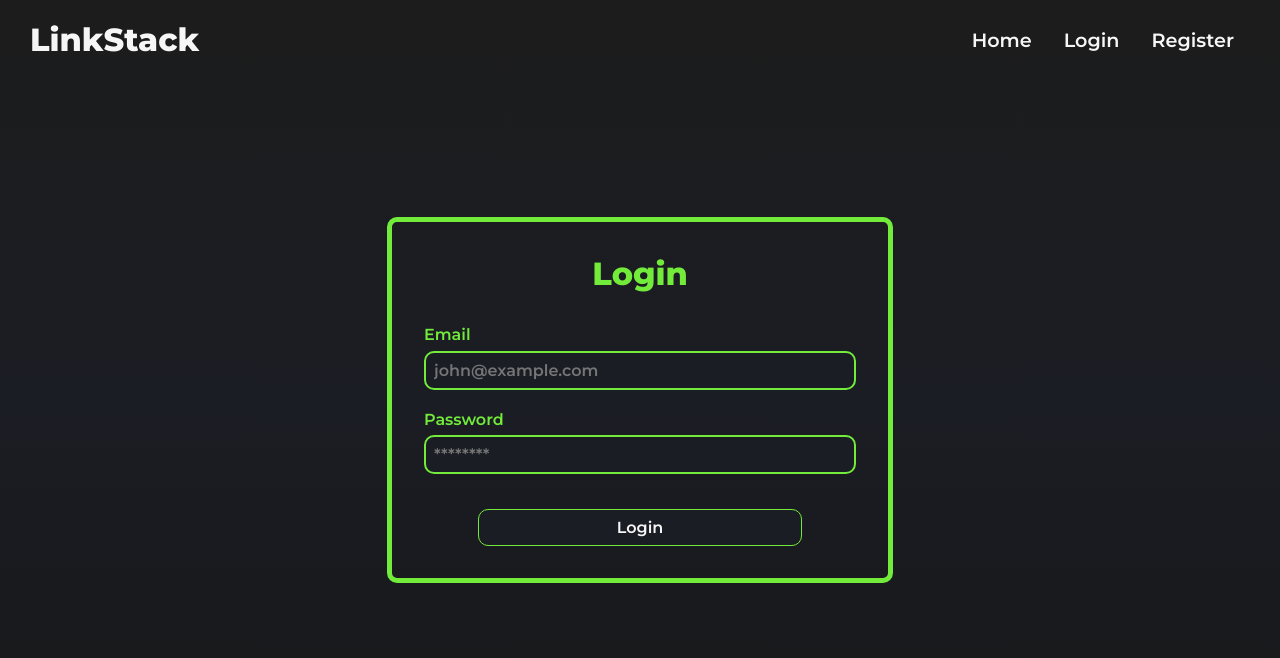
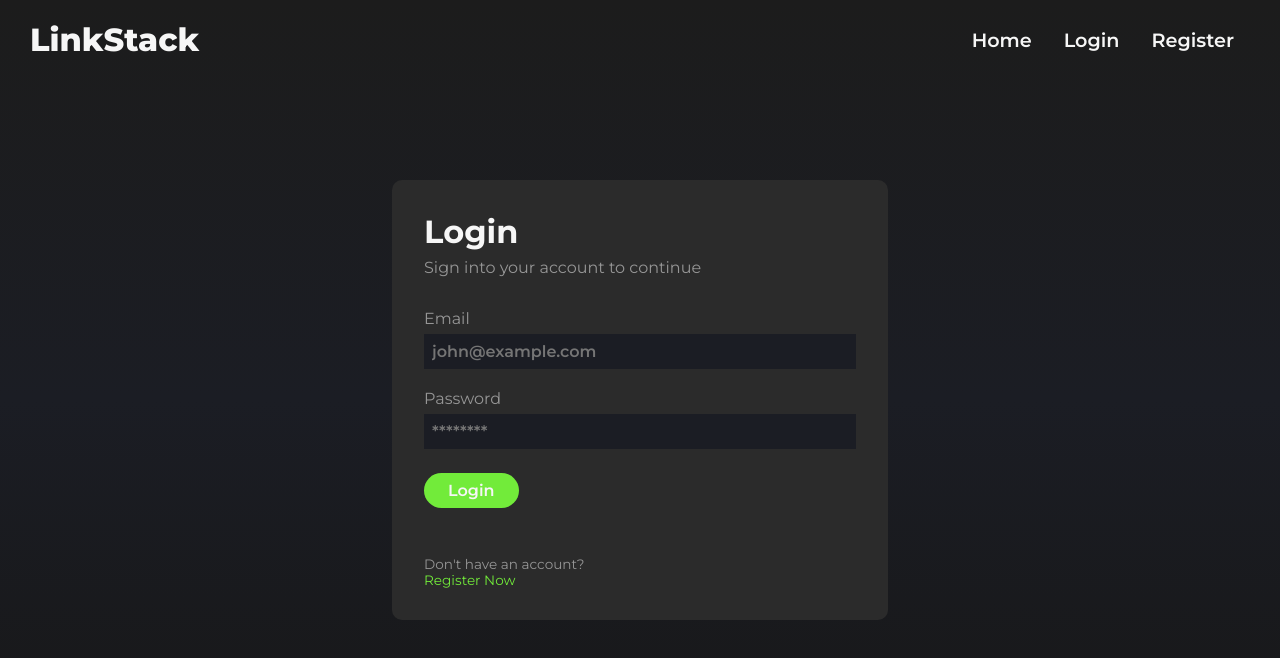
Before and after one commit to VincenzoMeschi/LinkStack, a React (Create React App) app in the folder client/: page /login in a window 1280 px wide. Shown: the top 658 px of the page. Built offline with nearby package versions, Linux system fonts and the light colour scheme.

Commit message:
Modify theme

```diff
--- a/client/src/pages/login/Login.jsx
+++ b/client/src/pages/login/Login.jsx
@@ -42,6 +42,7 @@ const Login = () => {
       <div className="center-form-wrapper">
         <div className="login-container">
           <h1>Login</h1>
+          <h4>Sign into your account to continue</h4>
           <form onSubmit={handleSubmit}>
             <div className="login-form-inputs">
               <div className="input-field">
@@ -56,6 +57,10 @@ const Login = () => {
               <button type="submit">Login</button>
             </div>
           </form>
+          <div className="register-link">
+            <p>Don't have an account?</p>
+            <a href="/register">Register Now</a>
+          </div>
         </div>
       </div>
     </main>
--- a/client/src/pages/login/login.css
+++ b/client/src/pages/login/login.css
@@ -10,32 +10,39 @@
   display: flex;
   flex-direction: column;
   justify-content: center;
-  align-items: center;
+  align-items: left;
   border-radius: 10px;
   padding: 2em;
   width: min-content;
-  border: 5px solid var(--apple-green);
+  background-color: var(--light-charcoal);
 }
 
 .login-container h1 {
   font-family: "Montserrat";
-  font-weight: 800;
+  font-weight: 700;
   font-size: 2rem;
-  color: var(--apple-green);
-  margin-bottom: 1em;
+  color: var(--alice-blue);
+  margin-bottom: 0.2em;
+}
+
+.login-container h4 {
+  font-family: "Montserrat";
+  font-weight: 400;
+  font-size: 1rem;
+  color: var(--faded-white);
+  margin-bottom: 2em;
 }
 
 form .login-form-inputs {
-  display: block;
   width: 100%;
 }
 
 form .login-form-inputs label {
   font-family: "Montserrat";
-  font-weight: 600;
+  font-weight: 400;
   font-size: 1rem;
   padding-bottom: 0.4em;
-  color: var(--apple-green);
+  color: var(--faded-white);
 }
 
 form .login-form-inputs .input-field {
@@ -45,9 +52,8 @@ form .login-form-inputs .input-field {
 }
 
 form .login-form-inputs .input-field input {
-  border: 2px solid var(--apple-green);
-  border-radius: 10px;
   background-color: var(--charcoal);
+  border: none;
   padding: 0.5em;
   font-family: "Montserrat";
   font-weight: 600;
@@ -58,22 +64,39 @@ form .login-form-inputs .input-field input {
 
 .login-form-inputs button {
   display: block;
-  border: 1.5px solid var(--apple-green);
-  border-radius: 10px;
-  padding: 0.5em;
+  border: none;
+  border-radius: 50px;
+  padding: 0.5em 1.5em;
   font-family: "Montserrat";
   font-weight: 600;
   font-size: 1rem;
   color: var(--alice-blue);
-  background-color: var(--charcoal);
-  margin: 35px auto 0 auto;
-  width: 75%;
+  background-color: var(--apple-green);
+  margin-top: 1.5em;
 }
 
 .login-form-inputs button:hover {
-  border: 1.5px solid var(--lapis-lazuli);
-  background-color: var(--apple-green);
-  color: var(--alice-blue);
+  background-color: var(--asparagus);
   transition: 0.3s ease-in-out;
   cursor: pointer;
 }
+
+.login-container .register-link {
+  display: inline-block;
+  font-family: "Montserrat";
+  font-weight: 400;
+  font-size: 0.85rem;
+  color: var(--faded-white);
+  margin-top: 3.5em;
+  width: 100%;
+}
+
+.login-container .register-link a {
+  color: var(--apple-green);
+  text-decoration: none;
+}
+
+.login-container .register-link a:hover {
+  color: var(--lapis-lazuli);
+  transition: 0.3s ease-in-out;
+}
--- a/client/src/pages/register/Register.jsx
+++ b/client/src/pages/register/Register.jsx
@@ -37,6 +37,7 @@ const Register = () => {
       <div className="center-form-wrapper">
         <div className="register-container">
           <h1>Register</h1>
+          <h4>Sign up for a free account</h4>
           <form onSubmit={handleSubmit}>
             <div className="register-form-inputs">
               <div className="fname-container input-field">
--- a/client/src/pages/register/register.css
+++ b/client/src/pages/register/register.css
@@ -10,20 +10,27 @@
   display: flex;
   flex-direction: column;
   justify-content: center;
-  align-items: center;
-  background-color: var(--charcoal);
+  align-items: left;
   border-radius: 10px;
   padding: 2em;
   width: min-content;
-  border: 5px solid var(--apple-green);
+  background-color: var(--light-charcoal);
 }
 
 .register-container h1 {
   font-family: "Montserrat";
-  font-weight: 800;
+  font-weight: 700;
   font-size: 2rem;
-  color: var(--apple-green);
-  margin-bottom: 1em;
+  color: var(--alice-blue);
+  margin-bottom: 0.2em;
+}
+
+.register-container h4 {
+  font-family: "Montserrat";
+  font-weight: 400;
+  font-size: 1rem;
+  color: var(--faded-white);
+  margin-bottom: 2em;
 }
 
 form .register-form-inputs {
@@ -35,21 +42,21 @@ form .register-form-inputs {
 
 form .register-form-inputs label {
   font-family: "Montserrat";
-  font-weight: 600;
+  font-weight: 400;
   font-size: 1rem;
   padding-bottom: 0.4em;
-  color: var(--apple-green);
+  color: var(--faded-white);
 }
 
-form .input-field {
+form .register-form-inputs .input-field {
   display: flex;
   flex-direction: column;
+  margin-bottom: 10px;
 }
 
-form .input-field input {
-  border: 2px solid var(--apple-green);
+form .register-form-inputs .input-field input {
   background-color: var(--charcoal);
-  border-radius: 10px;
+  border: none;
   padding: 0.5em;
   font-family: "Montserrat";
   font-weight: 600;
@@ -66,21 +73,20 @@ form .input-field input {
 }
 
 .register-form-inputs button {
-  grid-column: 1 / 3;
-  border: 1px solid var(--apple-green);
-  border-radius: 10px;
-  padding: 0.5em;
+  display: block;
+  border: none;
+  border-radius: 50px;
+  padding: 0.5em 1.5em;
   font-family: "Montserrat";
   font-weight: 600;
   font-size: 1rem;
-  color: var(--apple-green);
-  background-color: var(--charcoal);
-  margin-top: 1em;
+  color: var(--alice-blue);
+  background-color: var(--apple-green);
+  margin-top: 1.5em;
 }
 
 .register-form-inputs button:hover {
-  background-color: var(--apple-green);
-  color: var(--alice-blue);
+  background-color: var(--asparagus);
   transition: 0.3s ease-in-out;
   cursor: pointer;
 }
```
